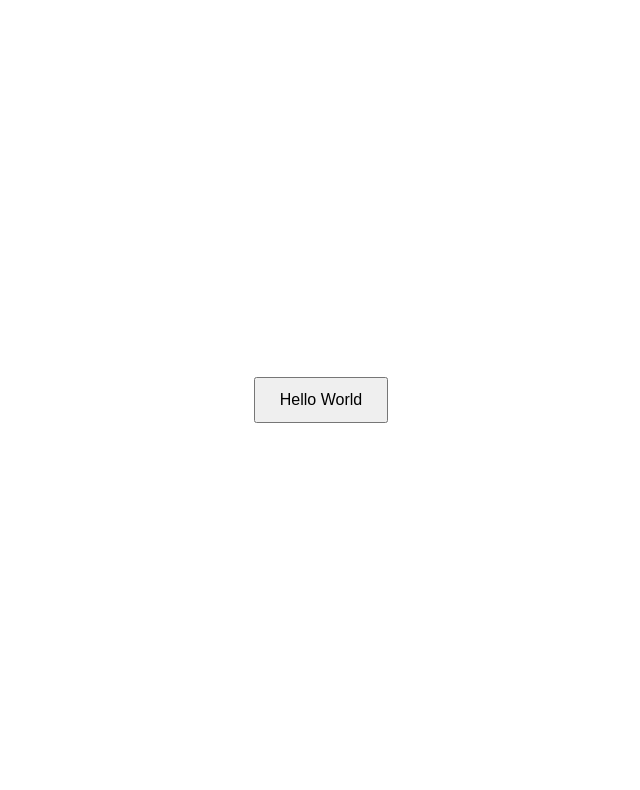
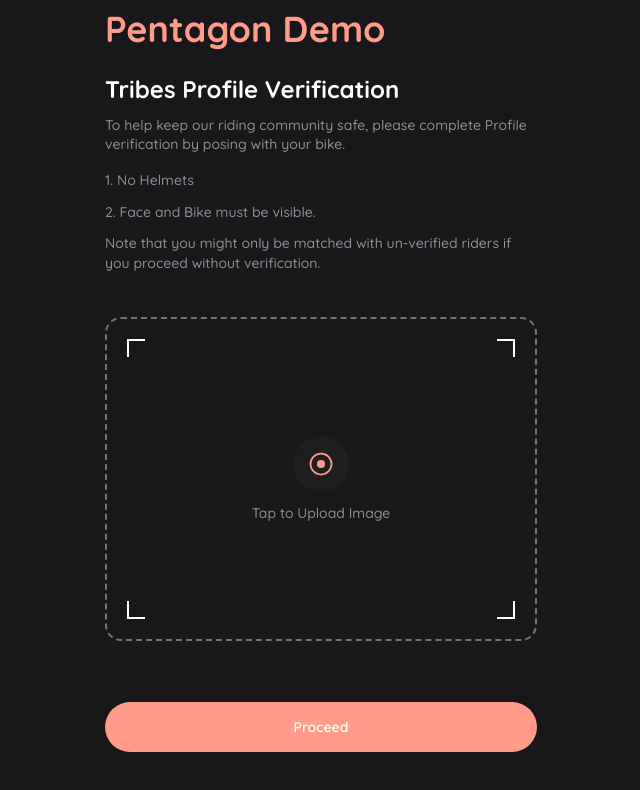
Before and after one commit to darkpiston/pentagon-demo, a Next.js app: page / in a window 1280 px wide. Shown: the top 790 px of the page, without its empty margins (319-959 px from the left). Built offline with nearby package versions, Linux system fonts and the light colour scheme.

Commit message:
Add view for the DemoPage

```diff
--- a/app/globals.css
+++ b/app/globals.css
@@ -4,22 +4,240 @@
   box-sizing: border-box;
 }
 
+:root {
+  --color-background: #18171a;
+  --color-accent: #ff9b88;
+  --color-text-primary: #ffffff;
+  --color-text-secondary: #8e8e93;
+  --color-text-field-hint: #747474;
+  --color-text-field-background: #1e1e1f;
+  --color-disabled-button: #262626;
+
+  --spacing-margin: 24px;
+  --spacing-text: 12px;
+  --spacing-large: 16px;
+  --spacing-medium: 6px;
+
+  --upload-zone-radius: 16px;
+  --upload-zone-min-height: 220px;
+  --corner-bracket-leg: 18px;
+  --corner-bracket-inset: 20px;
+  --camera-circle-size: 56px;
+}
+
 body {
   margin: 0;
-  font-family: system-ui, -apple-system, sans-serif;
+  font-family: var(--font-quicksand), system-ui, sans-serif;
+  font-weight: 500;
+  font-size: 14px;
+  color: var(--color-text-primary);
+  background: var(--color-background);
+  -webkit-font-smoothing: antialiased;
 }
 
-main {
+button {
+  font: inherit;
+  cursor: pointer;
+  border: none;
+  background: none;
+  padding: 0;
+}
+
+.screen {
+  position: relative;
+  min-height: 100dvh;
+  max-width: 480px;
+  margin: 0 auto;
+  background: var(--color-background);
+}
+
+.screen__content {
+  display: flex;
+  flex-direction: column;
+  min-height: 100dvh;
+  padding: var(--spacing-medium) var(--spacing-margin)
+    calc(140px + env(safe-area-inset-bottom, 0px));
+}
+
+.top-bar {
+  display: flex;
+  align-items: center;
+  justify-content: flex-start;
+}
+
+.top-bar__title {
+  margin: 0;
+  font-size: 36px;
+  font-weight: 700;
+  color: var(--color-accent);
+}
+
+.page-header {
+  display: flex;
+  flex-direction: column;
+  gap: var(--spacing-text);
+  margin-top: var(--spacing-margin);
+}
+
+.page-header__title {
+  margin: 0;
+  font-size: 24px;
+  font-weight: 700;
+  line-height: 1.2;
+  color: var(--color-text-primary);
+}
+
+.page-header__subtitle {
+  margin: 0;
+  font-size: 14px;
+  font-weight: 500;
+  line-height: 1.4;
+  color: var(--color-text-secondary);
+}
+
+.rules {
+  display: flex;
+  flex-direction: column;
+  gap: var(--spacing-text);
+  margin-top: var(--spacing-large);
+}
+
+.rules p {
+  margin: 0;
+  font-size: 14px;
+  font-weight: 500;
+  line-height: 1.4;
+  color: var(--color-text-secondary);
+}
+
+.upload-zone-wrapper {
+  flex: 1;
+  display: flex;
+  flex-direction: column;
+  justify-content: center;
+  margin-top: var(--spacing-margin);
+}
+
+.upload-zone {
+  position: relative;
   display: flex;
   align-items: center;
   justify-content: center;
-  min-height: 100dvh;
-  padding: 1rem;
+  width: 100%;
+  aspect-ratio: 4 / 3;
+  min-height: var(--upload-zone-min-height);
+  border: 2px dashed var(--color-text-field-hint);
+  border-radius: var(--upload-zone-radius);
+  transition: transform 0.14s ease-in-out;
 }
 
-button {
-  min-height: 44px;
-  padding: 0.75rem 1.5rem;
-  font-size: 1rem;
-  cursor: pointer;
+.upload-zone:active {
+  transform: scale(0.96);
 }
+
+.upload-zone__brackets {
+  position: absolute;
+  inset: 0;
+  pointer-events: none;
+}
+
+.corner-bracket {
+  position: absolute;
+  width: var(--corner-bracket-leg);
+  height: var(--corner-bracket-leg);
+}
+
+.corner-bracket--top-left {
+  top: var(--corner-bracket-inset);
+  left: var(--corner-bracket-inset);
+  border-top: 2px solid var(--color-text-primary);
+  border-left: 2px solid var(--color-text-primary);
+}
+
+.corner-bracket--top-right {
+  top: var(--corner-bracket-inset);
+  right: var(--corner-bracket-inset);
+  border-top: 2px solid var(--color-text-primary);
+  border-right: 2px solid var(--color-text-primary);
+}
+
+.corner-bracket--bottom-left {
+  bottom: var(--corner-bracket-inset);
+  left: var(--corner-bracket-inset);
+  border-bottom: 2px solid var(--color-text-primary);
+  border-left: 2px solid var(--color-text-primary);
+}
+
+.corner-bracket--bottom-right {
+  bottom: var(--corner-bracket-inset);
+  right: var(--corner-bracket-inset);
+  border-bottom: 2px solid var(--color-text-primary);
+  border-right: 2px solid var(--color-text-primary);
+}
+
+.upload-zone__center {
+  display: flex;
+  flex-direction: column;
+  align-items: center;
+  gap: var(--spacing-text);
+}
+
+.camera-icon-circle {
+  display: flex;
+  align-items: center;
+  justify-content: center;
+  width: var(--camera-circle-size);
+  height: var(--camera-circle-size);
+  border-radius: 50%;
+  background: var(--color-text-field-background);
+  color: var(--color-accent);
+}
+
+.upload-zone__label {
+  margin: 0;
+  font-size: 14px;
+  font-weight: 500;
+  color: var(--color-text-secondary);
+}
+
+.cta-stack {
+  position: fixed;
+  bottom: 0;
+  left: 50%;
+  transform: translateX(-50%);
+  display: flex;
+  flex-direction: column;
+  gap: var(--spacing-large);
+  width: 100%;
+  max-width: 480px;
+  padding: 0 var(--spacing-margin)
+    calc(var(--spacing-margin) * 2 + env(safe-area-inset-bottom, 0px));
+  background: linear-gradient(
+    to top,
+    var(--color-background) 70%,
+    transparent
+  );
+}
+
+.cta-button {
+  width: 100%;
+  padding: var(--spacing-large) 0;
+  border-radius: 9999px;
+  font-size: 14px;
+  font-weight: 600;
+  color: var(--color-text-primary);
+  text-align: center;
+  transition: transform 0.30s ease-in-out;
+}
+
+.cta-button:active {
+  transform: scale(0.96);
+}
+
+.cta-button--primary {
+  background: var(--color-accent);
+}
+
+.cta-button--secondary {
+  background: var(--color-disabled-button);
+}
--- a/app/layout.tsx
+++ b/app/layout.tsx
@@ -1,8 +1,15 @@
 import type { Metadata, Viewport } from "next";
+import { Quicksand } from "next/font/google";
 import "./globals.css";
 
+const quicksand = Quicksand({
+  subsets: ["latin"],
+  weight: ["400", "500", "600", "700"],
+  variable: "--font-quicksand",
+});
+
 export const metadata: Metadata = {
-  title: "Pentagon Demo",
+  title: "Profile Verification",
 };
 
 export const viewport: Viewport = {
@@ -17,7 +24,7 @@ export default function RootLayout({
 }>) {
   return (
     <html lang="en">
-      <body>{children}</body>
+      <body className={quicksand.variable}>{children}</body>
     </html>
   );
 }
--- a/app/page.tsx
+++ b/app/page.tsx
@@ -1,7 +1,66 @@
-export default function Home() {
+export default function ProfileVerificationPage() {
   return (
-    <main>
-      <button type="button">Hello World</button>
-    </main>
+    <div className="screen">
+      <div className="screen__content">
+        <header className="top-bar">
+          <h2 className="top-bar__title">Pentagon Demo</h2>
+        </header>
+
+        <section className="page-header">
+          <h1 className="page-header__title">Tribes Profile Verification</h1>
+          <p className="page-header__subtitle">
+            To help keep our riding community safe, please complete Profile
+            verification by posing with your bike.
+          </p>
+        </section>
+
+        <section className="rules">
+          <p>1. No Helmets</p>
+          <p>2. Face and Bike must be visible.</p>
+          <p>
+            Note that you might only be matched with un-verified riders if you
+            proceed without verification.
+          </p>
+        </section>
+
+        <div className="upload-zone-wrapper">
+          <button type="button" className="upload-zone">
+            <div className="upload-zone__brackets" aria-hidden="true">
+              <span className="corner-bracket corner-bracket--top-left" />
+              <span className="corner-bracket corner-bracket--top-right" />
+              <span className="corner-bracket corner-bracket--bottom-left" />
+              <span className="corner-bracket corner-bracket--bottom-right" />
+            </div>
+            <div className="upload-zone__center">
+              <span className="camera-icon-circle">
+                <svg
+                  width="28"
+                  height="28"
+                  viewBox="0 0 24 24"
+                  fill="none"
+                  aria-hidden="true"
+                >
+                  <circle
+                    cx="12"
+                    cy="12"
+                    r="9"
+                    stroke="currentColor"
+                    strokeWidth="1.5"
+                  />
+                  <circle cx="12" cy="12" r="3.5" fill="currentColor" />
+                </svg>
+              </span>
+              <p className="upload-zone__label">Tap to Upload Image</p>
+            </div>
+          </button>
+        </div>
+      </div>
+
+      <footer className="cta-stack">
+        <button type="button" className="cta-button cta-button--primary">
+          Proceed
+        </button>
+      </footer>
+    </div>
   );
 }
```
